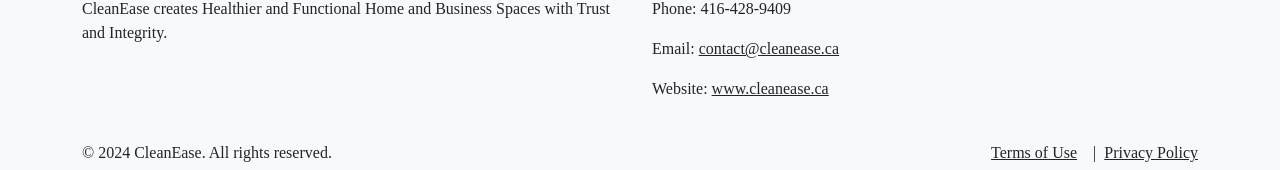
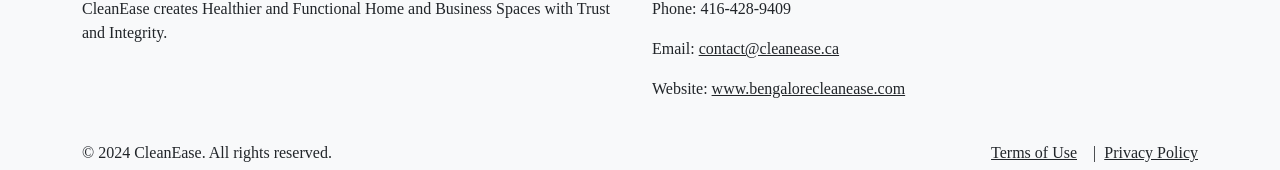
Before and after one commit to Rekha-A/CleanEase_FE, a React (Vite) app: page /admin in a window 1280 px wide. Shown: the part 594-764 px from the top of the page. Built offline with nearby package versions, Linux system fonts and the light colour scheme; the HTML template or start-up script is replaced by a standard one; a web font is replaced by a local one.

Commit message:
Update Footr.jsx

```diff
--- a/src/components/Footr.jsx
+++ b/src/components/Footr.jsx
@@ -14,8 +14,8 @@
           <div className="col-md-6">
             <h3>Contact</h3>
             <p>Phone: 416-428-9409</p>
-            <p>Email: <a href="mailto:contact@cleanease.ca" className="text-dark">contact@cleanease.ca</a></p>
-            <p>Website: <a href="https://www.cleanease.ca" className="text-dark">www.cleanease.ca</a></p>
+            <p>Email: <a href="mailto:cleanservices@gmail.com" className="text-dark">contact@cleanease.ca</a></p>
+            <p>Website: <a href="https://www.bengalorecleanease.com" className="text-dark">www.bengalorecleanease.com</a></p>
           </div>
         </div>
         <div className="row mt-4">
```
